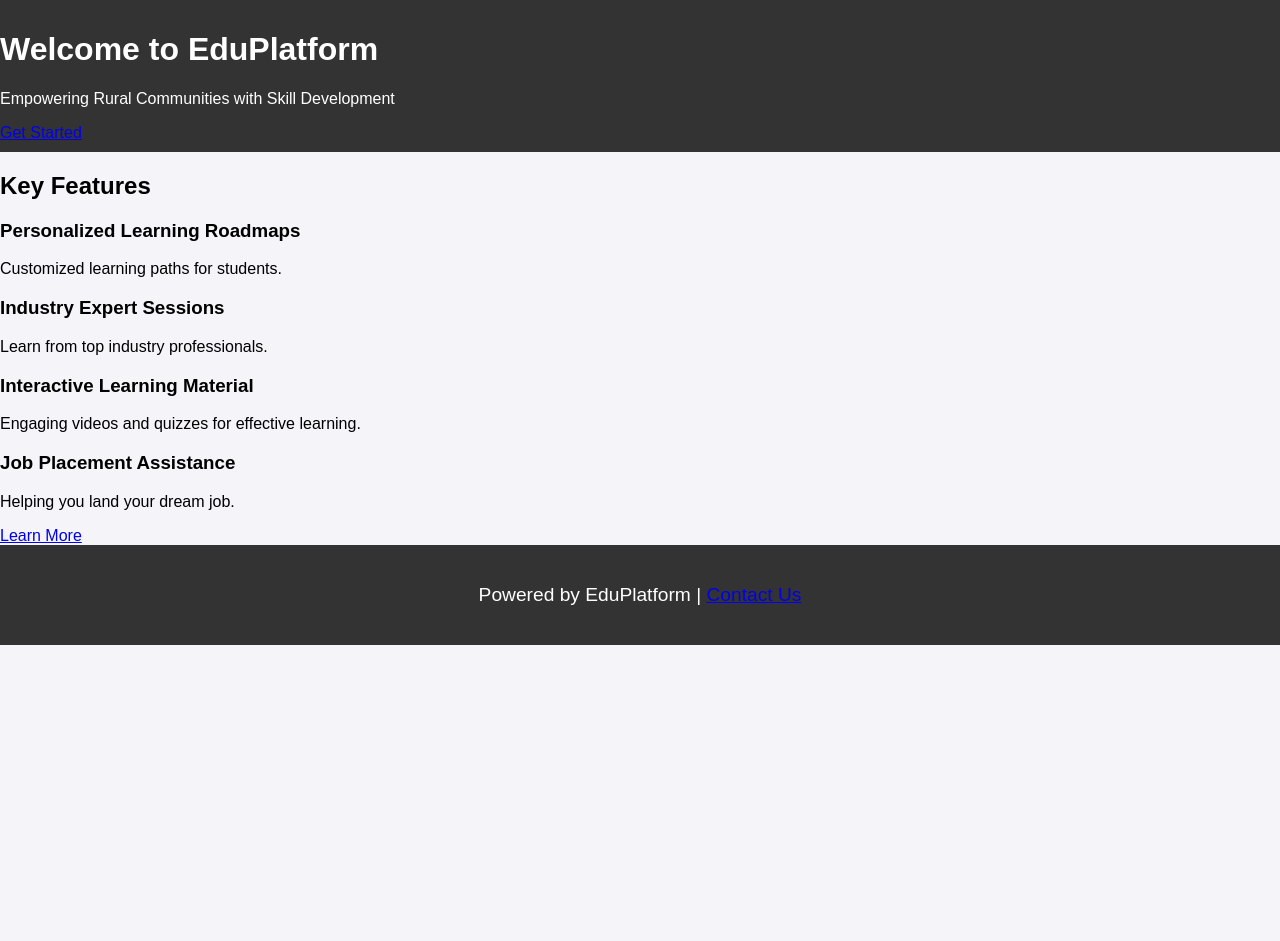
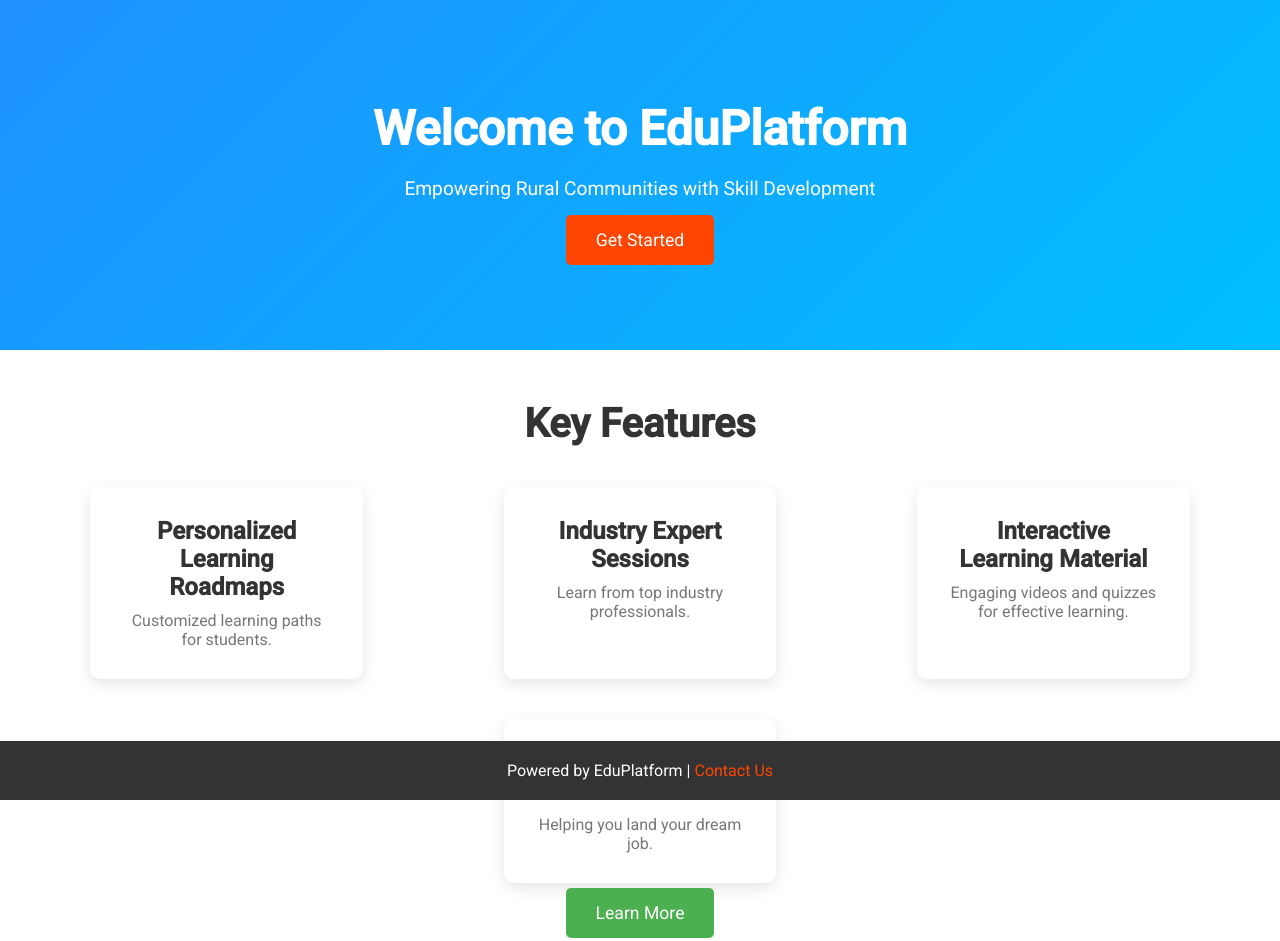
Before and after one commit to Mukta64Chaudhari/edu-platform-prototype, a plain HTML site: page index.html in a window 1280 px wide. Before the commit the page ends 800 px from the top, so only its background shows below. Drawn offline with Linux system fonts and the light colour scheme.

Commit message:
Update style.css

```diff
--- a/style.css
+++ b/style.css
@@ -1,110 +1,137 @@
-body {
-  font-family: Arial, sans-serif;
+/* Reset default styling */
+* {
   margin: 0;
   padding: 0;
-  background-color: #f4f4f9;
+  box-sizing: border-box;
 }
 
-header {
-  background-color: #333;
-  color: white;
-  padding: 10px 0;
+body {
+  font-family: 'Roboto', sans-serif;
+  background-color: #f4f4f9;
+  color: #333;
+  overflow-x: hidden;
 }
 
-header nav ul {
-  list-style-type: none;
-  padding: 0;
+/* Hero Section */
+.hero-section {
+  background: linear-gradient(135deg, #1E90FF, #00BFFF);
+  color: white;
+  text-align: center;
+  padding: 100px 20px;
+  animation: fadeIn 2s ease-in;
+}
+
+.hero-content h1 {
+  font-size: 3rem;
+  margin-bottom: 20px;
+}
+
+.hero-content p {
+  font-size: 1.2rem;
+  margin-bottom: 30px;
+}
+
+.btn-main {
+  background-color: #FF4500;
+  color: white;
+  padding: 15px 30px;
+  font-size: 1.1rem;
+  text-decoration: none;
+  border-radius: 5px;
+  transition: transform 0.3s ease, background-color 0.3s ease;
+}
+
+.btn-main:hover {
+  transform: scale(1.1);
+  background-color: #FF6347;
+}
+
+.features {
+  background-color: white;
+  padding: 50px 20px;
   text-align: center;
 }
 
-header nav ul li {
-  display: inline;
-  margin: 0 20px;
+.features h2 {
+  font-size: 2.5rem;
+  margin-bottom: 20px;
 }
 
-header nav ul li a {
-  color: white;
-  text-decoration: none;
-  font-size: 18px;
+.feature-cards {
+  display: flex;
+  justify-content: space-around;
+  flex-wrap: wrap;
 }
 
-.hero {
-  background-color: #2b2d42;
-  color: white;
+.feature-card {
+  background: #fff;
+  box-shadow: 0 5px 15px rgba(0, 0, 0, 0.1);
+  width: 22%;
+  margin: 20px;
+  padding: 30px;
   text-align: center;
-  padding: 80px 20px;
+  border-radius: 10px;
+  transition: transform 0.3s ease, box-shadow 0.3s ease;
 }
 
-.hero h1 {
-  font-size: 3em;
+.feature-card:hover {
+  transform: translateY(-10px);
+  box-shadow: 0 10px 30px rgba(0, 0, 0, 0.2);
+}
+
+.feature-card h3 {
+  font-size: 1.5rem;
   margin-bottom: 10px;
 }
 
-.hero p {
-  font-size: 1.2em;
-  margin-bottom: 20px;
+.feature-card p {
+  font-size: 1rem;
+  color: #777;
 }
 
-.cta-button {
-  background-color: #e84545;
+.btn-secondary {
+  background-color: #4CAF50;
+  color: white;
   padding: 15px 30px;
-  color: white;
+  font-size: 1.1rem;
   text-decoration: none;
   border-radius: 5px;
-  font-size: 1.2em;
+  transition: transform 0.3s ease, background-color 0.3s ease;
+  margin-top: 30px;
 }
 
-#courses {
-  text-align: center;
-  padding: 40px 20px;
-}
-
-.courses {
-  display: flex;
-  justify-content: center;
-  gap: 20px;
-}
-
-.course-card {
-  background-color: white;
-  border: 1px solid #ddd;
-  border-radius: 10px;
-  padding: 20px;
-  width: 250px;
-  box-shadow: 0 4px 8px rgba(0, 0, 0, 0.1);
-  transition: all 0.3s ease;
-}
-
-.course-card h3 {
-  font-size: 1.5em;
-  margin-bottom: 10px;
-}
-
-.course-card p {
-  font-size: 1.1em;
-}
-
-.course-card button {
-  background-color: #2b2d42;
-  color: white;
-  padding: 10px 20px;
-  border: none;
-  border-radius: 5px;
-  cursor: pointer;
-  transition: background-color 0.3s ease;
-}
-
-.course-card button:hover {
-  background-color: #e84545;
+.btn-secondary:hover {
+  transform: scale(1.1);
+  background-color: #45a049;
 }
 
 footer {
   background-color: #333;
   color: white;
   text-align: center;
-  padding: 20px 0;
+  padding: 20px;
+  position: fixed;
+  bottom: 0;
+  width: 100%;
 }
 
-footer p {
-  font-size: 1.2em;
+footer a {
+  color: #FF4500;
+  text-decoration: none;
 }
+
+footer a:hover {
+  text-decoration: underline;
+}
+
+/* Animations */
+@keyframes fadeIn {
+  from {
+    opacity: 0;
+    transform: translateY(-50px);
+  }
+  to {
+    opacity: 1;
+    transform: translateY(0);
+  }
+}
```
